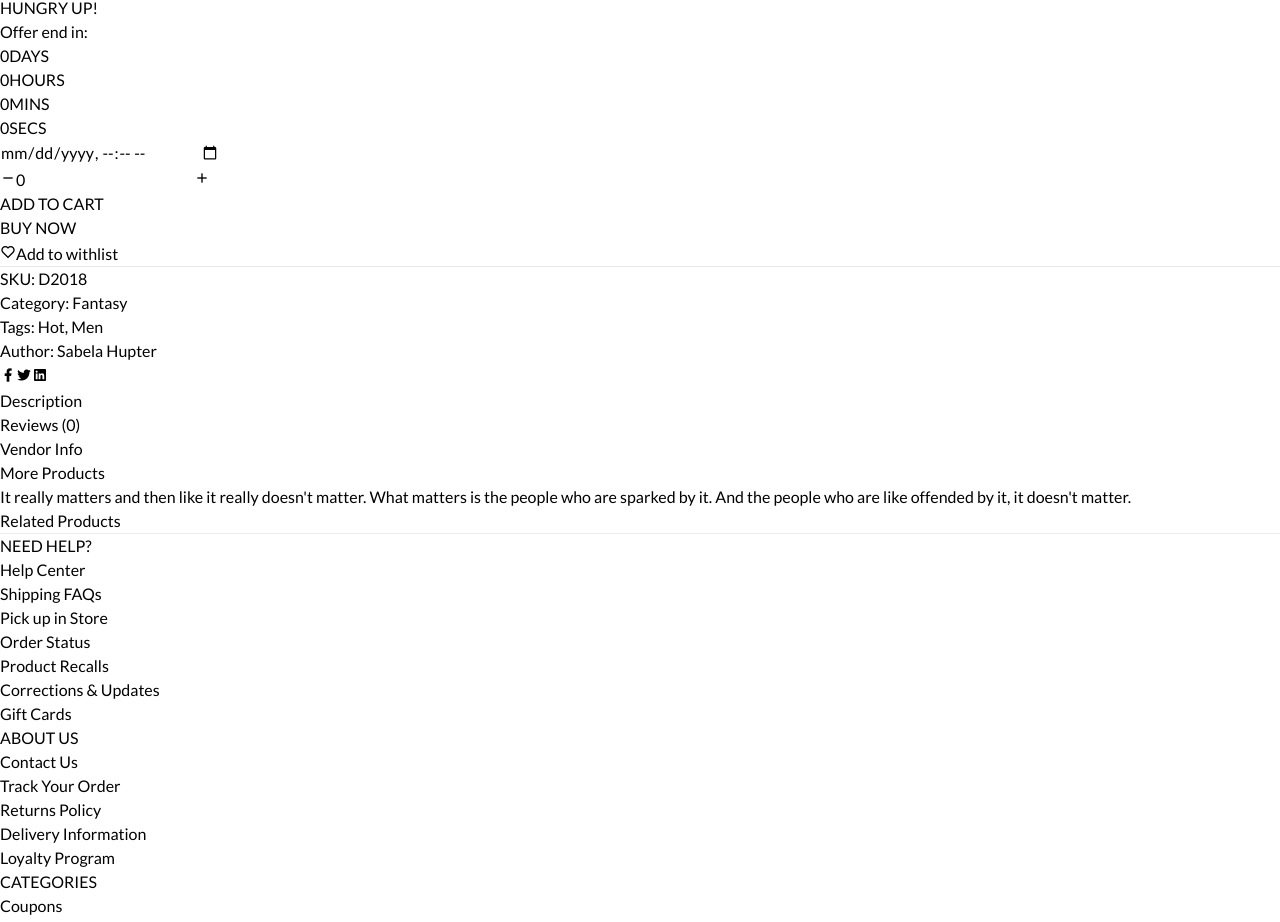
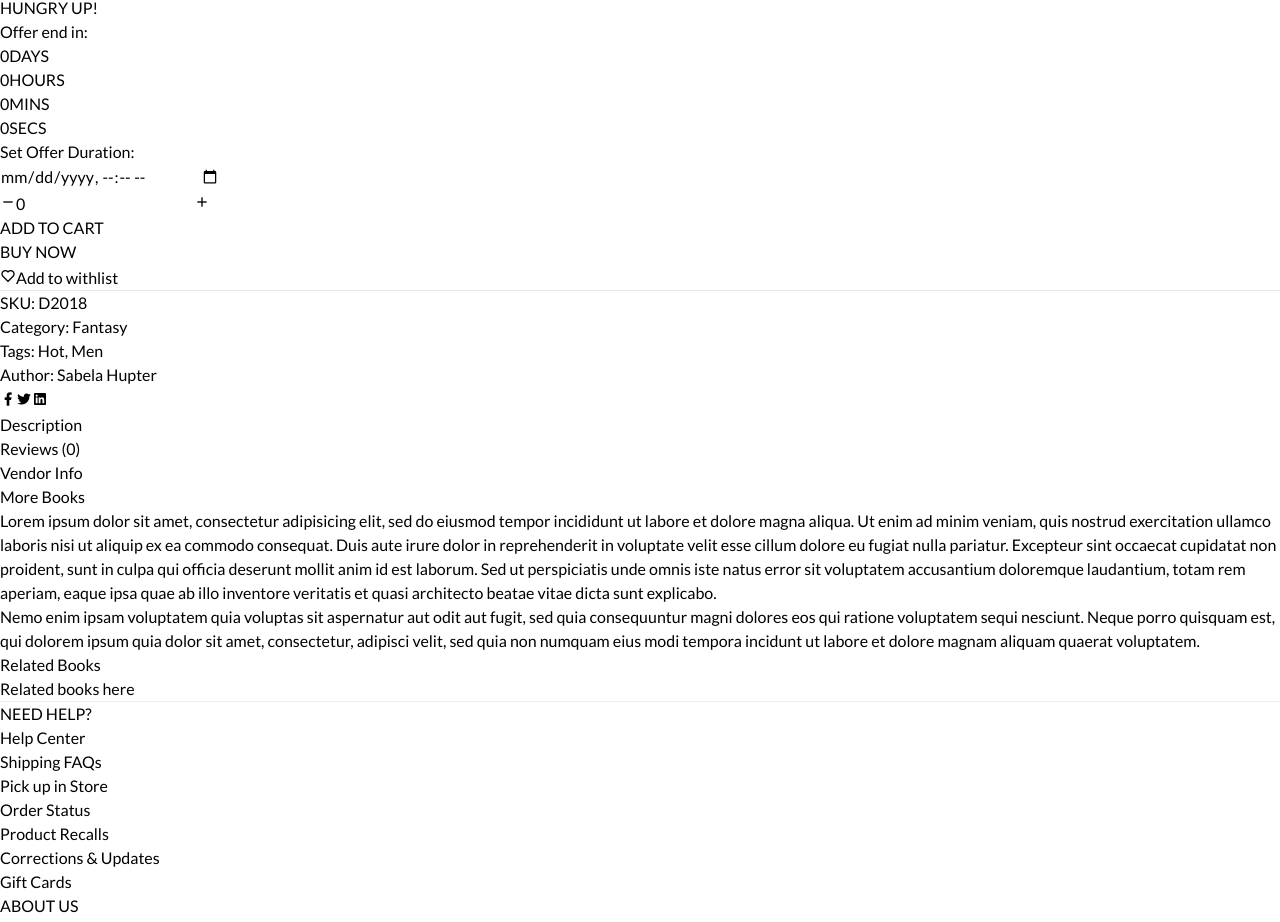
Before and after one commit to Book-Trekker/bookio-client, a React (Create React App) app: page /shop/book/1 in a window 1280 px wide. Shown: the part 7718-8640 px from the top of the page. Built offline with nearby package versions, Linux system fonts and the light colour scheme; what @material-tailwind/react would draw is missing.

Commit message:
added review form

```diff
--- a/src/App.js
+++ b/src/App.js
@@ -13,7 +13,7 @@ import StoreList from "./Pages/StoreLIst/StoreList";
 import WishList from "./Pages/WishList/WishList";
 import SignUp from "./Pages/Sign_up/SignUp";
 import SignIn from "./Pages/SignIn/SignIn";
-import SingleBooks from "./Pages/Shop/SingleBooks";
+import SingleBooks from "./Pages/Shop/Singlebooks/SingleBooks";
 
 function App() {
   // const dispatch = useDispatch();
--- /dev/null
+++ b/src/Pages/Shop/Singlebooks/Description.jsx
@@ -0,0 +1,29 @@
+import React from 'react'
+
+const Description = () => {
+  return (
+    <div>
+      <p className='text-gray font-lato'>
+        Lorem ipsum dolor sit amet, consectetur adipisicing elit, sed do eiusmod
+        tempor incididunt ut labore et dolore magna aliqua. Ut enim ad minim
+        veniam, quis nostrud exercitation ullamco laboris nisi ut aliquip ex ea
+        commodo consequat. Duis aute irure dolor in reprehenderit in voluptate
+        velit esse cillum dolore eu fugiat nulla pariatur. Excepteur sint
+        occaecat cupidatat non proident, sunt in culpa qui officia deserunt
+        mollit anim id est laborum. Sed ut perspiciatis unde omnis iste natus
+        error sit voluptatem accusantium doloremque laudantium, totam rem
+        aperiam, eaque ipsa quae ab illo inventore veritatis et quasi architecto
+        beatae vitae dicta sunt explicabo.
+      </p>
+      <p className='mt-4 text-gray font-lato'>
+        Nemo enim ipsam voluptatem quia voluptas sit aspernatur aut odit aut
+        fugit, sed quia consequuntur magni dolores eos qui ratione voluptatem
+        sequi nesciunt. Neque porro quisquam est, qui dolorem ipsum quia dolor
+        sit amet, consectetur, adipisci velit, sed quia non numquam eius modi
+        tempora incidunt ut labore et dolore magnam aliquam quaerat voluptatem.
+      </p>
+    </div>
+  )
+}
+
+export default Description
--- /dev/null
+++ b/src/Pages/Shop/Singlebooks/MoreBooks.jsx
@@ -0,0 +1,11 @@
+import React from 'react';
+
+const MoreBooks = () => {
+    return (
+        <div>
+            <h2>More Books Here</h2>
+        </div>
+    );
+};
+
+export default MoreBooks;
--- /dev/null
+++ b/src/Pages/Shop/Singlebooks/RelatedBooks.jsx
@@ -0,0 +1,11 @@
+import React from 'react';
+
+const RelatedBooks = () => {
+    return (
+        <div>
+            Related books here
+        </div>
+    );
+};
+
+export default RelatedBooks;
--- /dev/null
+++ b/src/Pages/Shop/Singlebooks/ReviewForm.jsx
@@ -0,0 +1,72 @@
+import { Button, Input, Textarea } from '@material-tailwind/react'
+import React from 'react'
+import { Controller, useForm } from 'react-hook-form'
+import Rating from 'react-rating'
+
+const ReviewForm = () => {
+  const { control, handleSubmit, register } = useForm()
+  const onSubmit = (data) => {
+    console.log('Form Data:', data)
+  }
+
+  return (
+    <div>
+      <p className='text-gray text-[12px] font-normal'>
+        Your email address will not be published. Required fields are marked{' '}
+        <span className='text-red-500'>*</span>{' '}
+      </p>
+
+      <form onSubmit={handleSubmit(onSubmit)}>
+        <div className='my-3'>
+          <label className='font-normal text-sm text-gray'>Your rating:</label>
+          <Controller
+            name='rating'
+            control={control}
+            defaultValue={0}
+            render={({ field }) => (
+              <Rating
+                emptySymbol={
+                  <i className='fa fa-star-o fa-2x text-[#CECECE] text-xl'></i>
+                }
+                fullSymbol={
+                  <i className='fa fa-star fa-2x text-[#F7BC3D] text-xl'></i>
+                }
+                fractions={2}
+                initialRating={field.value}
+                onChange={field.onChange}
+              />
+            )}
+          />
+        </div>
+        <div className='grid grid-cols-1 md:grid-cols-2 gap-3'>
+          <div>
+            <div>
+              <Input
+                type='text'
+                label='Your Name...'
+                {...register('name', { required: true })}
+              />
+            </div>
+
+            <div className='my-5'>
+              <Input
+                type='email'
+                label='Your Email...'
+                {...register('email', { required: true })}
+              />
+            </div>
+          </div>
+          <div>
+            <Textarea
+              label='Your Review...'
+              {...register('review', { required: true })}
+            />
+          </div>
+        </div>
+        <Button className='rounded-none bg-transparent hover:bg-primary text-black hover:text-white border w-full' type='submit'>Submit</Button>
+      </form>
+    </div>
+  )
+}
+
+export default ReviewForm
--- /dev/null
+++ b/src/Pages/Shop/Singlebooks/Reviews.jsx
@@ -0,0 +1,28 @@
+import React from 'react'
+import ReviewForm from './ReviewForm'
+import RelatedBooks from './RelatedBooks'
+
+const Reviews = () => {
+  return (
+    <div>
+      {/* Show user review */}
+      <div>
+        <h2 className='text-2xl font-libre font-bold'>Reviews</h2>
+        <div>{/* Review show here  */}</div>
+        <p className='text-gray'>There are no reviews yet.</p>
+        <h3 className='my-5 font-libre font-bold flex items-center text-[12px] md:text-xl'>
+          <span className='font-normal text-2xl mr-2'>
+            <i class='ri-edit-2-line'></i>
+          </span>{' '}
+          BE THE FIRST TO REVIEW “CASTLE IN THE SKY”
+        </h3>
+      </div>
+      {/* create user review */}
+      <div>
+        <ReviewForm />
+      </div>
+    </div>
+  )
+}
+
+export default Reviews
--- a/src/Pages/Shop/SingleBooks.jsx
+++ b/src/Pages/Shop/Singlebooks/SingleBooks.jsx
@@ -1,7 +1,7 @@
 import React, { useEffect, useState } from 'react'
-import Header from '../HomePage/Header/Header'
-import Footer from '../../Shared/Footer/Footer'
-import BreadCumb from '../../Shared/BreadCumb/BreakCumb'
+import Header from '../../HomePage/Header/Header'
+import Footer from '../../../Shared/Footer/Footer'
+import BreadCumb from '../../../Shared/BreadCumb/BreakCumb'
 import { Button } from '@material-tailwind/react'
 import {
   Tabs,
@@ -10,6 +10,11 @@ import {
   Tab,
   TabPanel,
 } from '@material-tailwind/react'
+import Description from './Description'
+import Reviews from './Reviews'
+import VendorInfo from './VendorInfo'
+import MoreBooks from './MoreBooks'
+import RelatedBooks from './RelatedBooks'
 
 const SingleBooks = () => {
   const [qty, setQty] = useState(0)
@@ -107,28 +112,22 @@ const SingleBooks = () => {
     {
       label: 'Description',
       value: 'Description',
-      desc: `It really matters and then like it really doesn't matter.
-      What matters is the people who are sparked by it. And the people
-      who are like offended by it, it doesn't matter.`,
+      desc: <Description />,
     },
     {
       label: 'Reviews (0)',
       value: 'Reviews',
-      desc: `Because it's about motivating the doers. Because I'm here
-      to follow my dreams and inspire other people to follow their dreams, too.`,
+      desc: <Reviews />,
     },
     {
       label: 'Vendor Info',
       value: 'vendorInfo',
-      desc: `We're not always in the position that we want to be at.
-      We're constantly growing. We're constantly making mistakes. We're
-      constantly trying to express ourselves and actualize our dreams.`,
+      desc: <VendorInfo />,
     },
     {
-      label: 'More Products',
-      value: 'MoreProducts',
-      desc: `Because it's about motivating the doers. Because I'm here
-      to follow my dreams and inspire other people to follow their dreams, too.`,
+      label: 'More Books',
+      value: 'MoreBooks',
+      desc: <MoreBooks />,
     },
   ]
 
@@ -216,12 +215,14 @@ const SingleBooks = () => {
                   <span className='text-[12px] font-lato pt-1'>SECS</span>
                 </div>
               </div>
+            </div>
+            <p className='mt-3 font-libre'>Set Offer Duration:</p>
             <input
+              className='border mb-3 p-1 text-blue-gray-800 border-gray border-opacity-40'
               type='datetime-local'
               value={targetDate ? targetDate.toISOString().slice(0, 16) : ''}
               onChange={handleDateTimeChange}
             />
-            </div>
 
             <div className='QTY_section flex flex-wrap gap-2 w-full my-5'>
               <div className='QTY w-48 addToCart border border-gray border-opacity-50 px-3 py-1 flex justify-between items-center'>
@@ -289,13 +290,13 @@ const SingleBooks = () => {
           </div>
         </div>
         {/* review section  */}
-        <div className='w-full'>
+        <div className='w-full mt-10'>
           <Tabs value={activeTab} orientation='vertical'>
             <TabsHeader
               className='rounded-none border-b border-gray border-opacity-40 bg-transparent p-0 grid grid-cols-2 sm:grid-cols-3 md:grid-cols-4 gap-3'
               indicatorProps={{
                 className:
-                  'bg-transparent border-b-2 border-gray border-opacity-40 shadow-none rounded-none',
+                  'bg-transparent border-b-2 border-opacity-40 shadow-none rounded-none',
               }}
             >
               {data.map(({ label, value }) => (
@@ -326,8 +327,9 @@ const SingleBooks = () => {
         {/* related products  */}
         <div className='my-10'>
           <h2 className='text-center font-libre font-bold text-2xl '>
-            Related Products
+            Related Books
           </h2>
+          <RelatedBooks />
         </div>
       </div>
       <Footer />
--- /dev/null
+++ b/src/Pages/Shop/Singlebooks/VendorInfo.jsx
@@ -0,0 +1,11 @@
+import React from 'react';
+
+const VendorInfo = () => {
+    return (
+        <div>
+            <h2>Vendor info here</h2>
+        </div>
+    );
+};
+
+export default VendorInfo;
--- a/src/index.css
+++ b/src/index.css
@@ -92,6 +92,11 @@ body{
   overflow-x: hidden;
 }
 
+::selection {
+  background-color: #064532;
+  color: #ffffff;
+}
+
 @media only screen and (max-width: 467px) {
   .addToCart{
     width: 100%;
```
Also changed, not shown: 1 other file (tests, documents, lock files or other folders). Lines whose indentation alone changed are shown as unchanged.
